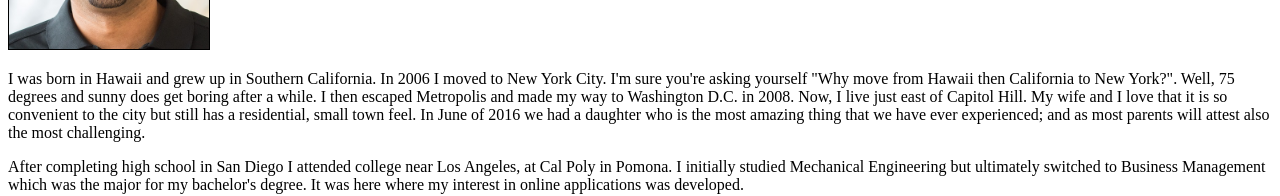
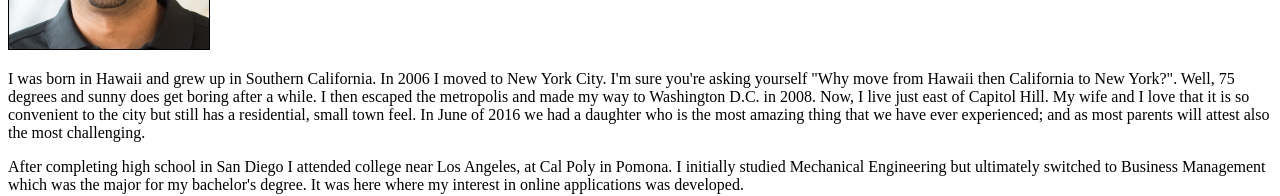
Before and after one commit to dbailey25/student-bio, a plain HTML site: page index.html in a window 1280 px wide. Shown: the part 279-475 px from the top of the page. Drawn offline with Linux system fonts and the light colour scheme.

Commit message:
still more

```diff
--- a/index.html
+++ b/index.html
@@ -11,7 +11,7 @@
 
     <img src="Headshot_vrsn_500x500.jpg" alt="Duane Bailey's Headshot" height="200" width="200" border="1">
 
-    <p>I was born in Hawaii and grew up in Southern California. In 2006 I moved to New York City. I'm sure you're asking yourself "Why move from Hawaii then California to New York?". Well, 75 degrees and sunny does get boring after a while. I then escaped Metropolis and made my way to Washington D.C. in 2008. Now, I live just east of Capitol Hill. My wife and I love that it is so convenient to the city but still has a residential, small town feel. In June of 2016 we had a daughter who is the most amazing thing that we have ever experienced; and as most parents will attest also the most challenging.</p>
+    <p>I was born in Hawaii and grew up in Southern California. In 2006 I moved to New York City. I'm sure you're asking yourself "Why move from Hawaii then California to New York?". Well, 75 degrees and sunny does get boring after a while. I then escaped the  metropolis and made my way to Washington D.C. in 2008. Now, I live just east of Capitol Hill. My wife and I love that it is so convenient to the city but still has a residential, small town feel. In June of 2016 we had a daughter who is the most amazing thing that we have ever experienced; and as most parents will attest also the most challenging.</p>
     <p>After completing high school in San Diego I attended college near Los Angeles, at Cal Poly in Pomona. I initially studied Mechanical Engineering but ultimately switched to Business Management which was the major for my bachelor's degree. It was here where my interest in online applications was developed.</p>
     <p>I began my career in the Internet industry as an Account Executive for a start up company, Akiva, that pioneered the use of online communication tools, such as chat, IM and message boards, in the workplace. From there I transitioned into a Technical Support role for a division of Nielsen which focused on demographic analysis and store location planning via a suite of online and desktop applications. I became a Team Leader in this department before moving into their sales group, as an embedded Technical Support Specialist. From there I moved into a Product Management role, responsible for several online applications. These experiences eventually afforded me the opportunity for a Senior Product Manager position at Verisign. There, I managed the inception of their first publically accesible domain name discovery and analysis platform, <a href="https://domainscope.com" target="_blank">DomainScope</a>, growing it into one of their flagship offerings. Recently though, a health scare and the new perspective provided by parenthood led me to the realization that what I was doing for a living and what I was passionate about were not well enough aligned. So, I began my journey to becoming a full-stack web developer with the <a href="https://bootcamp.cps.gwu.edu/coding/">GW Coding Boot Camp</a>.</p>
 
```
